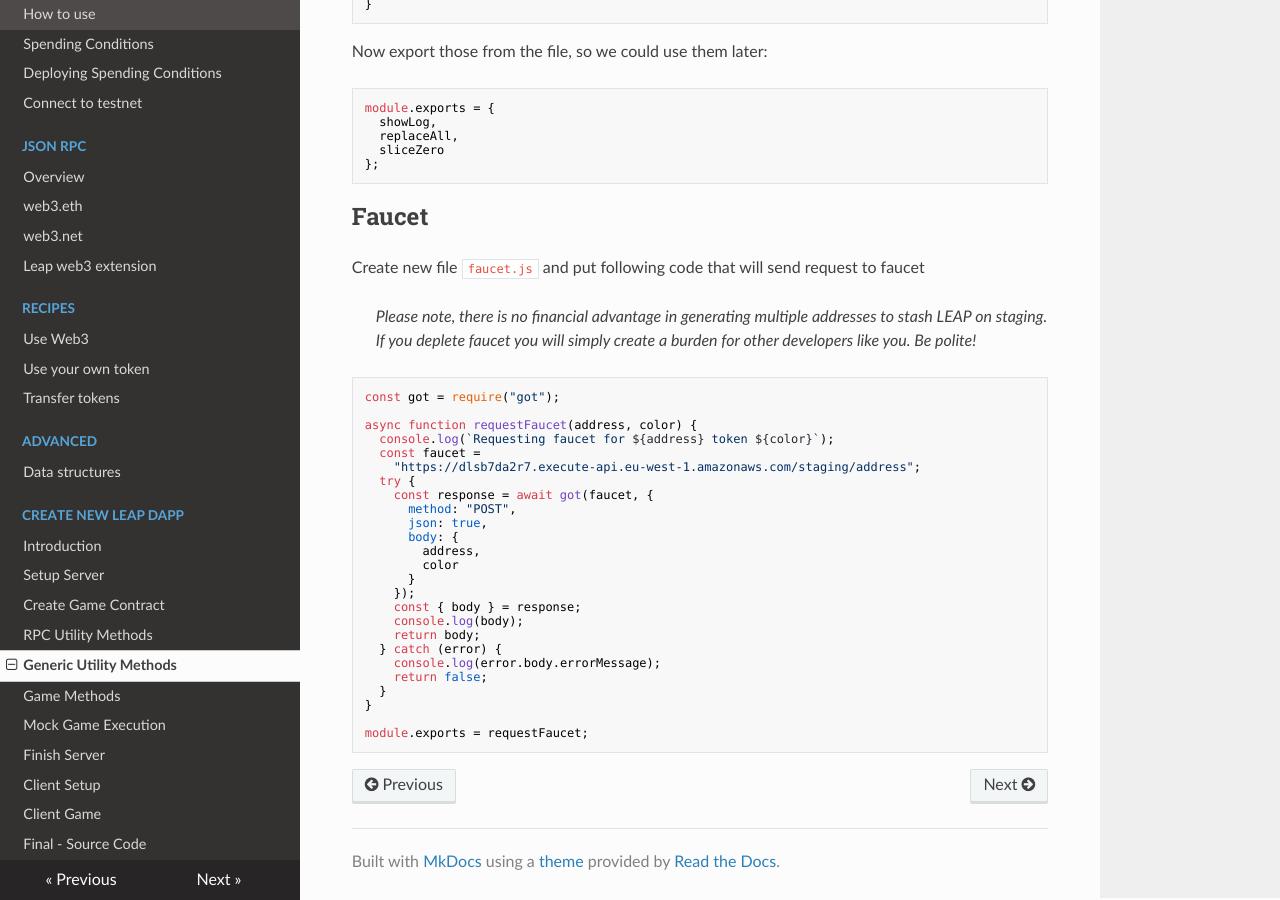
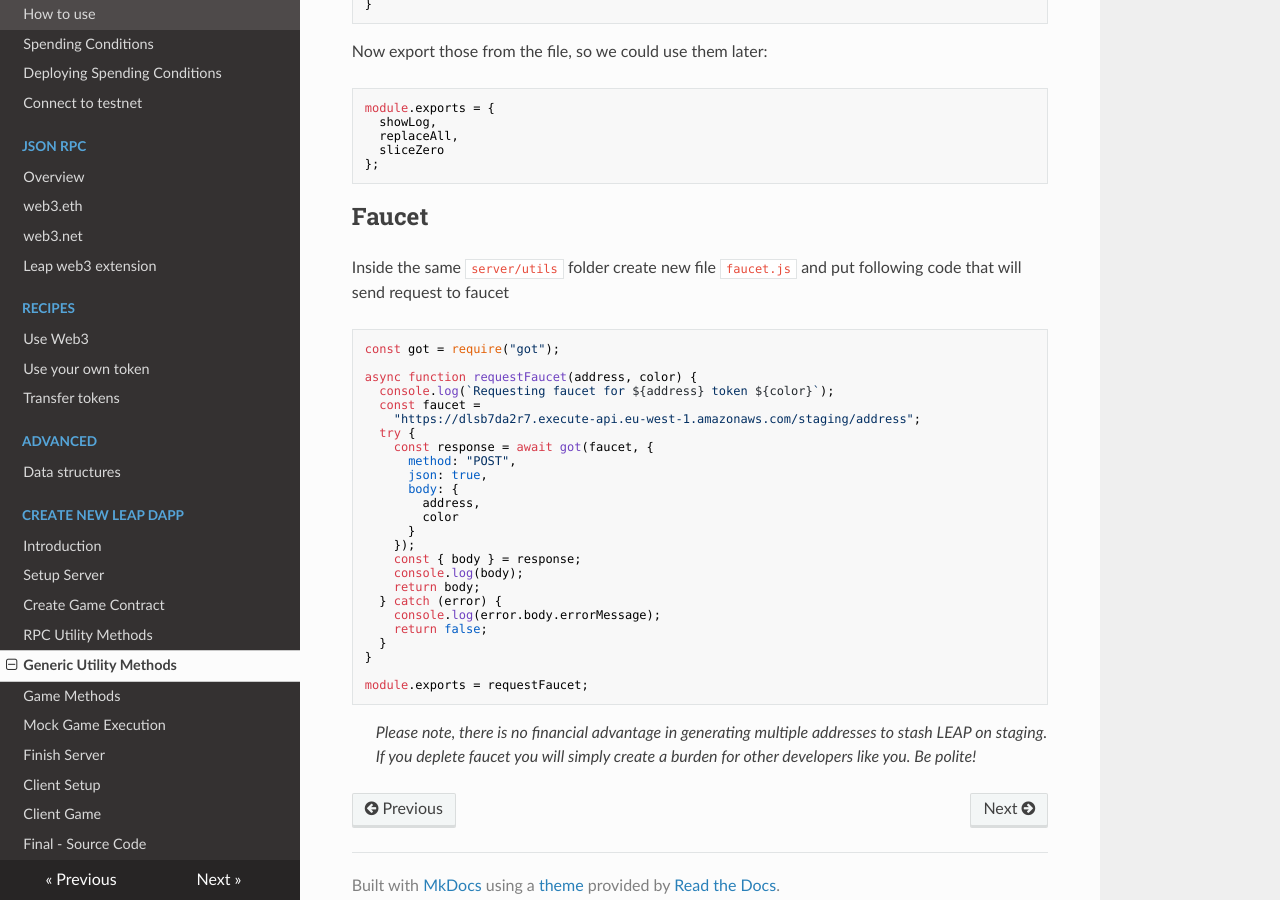
Before and after one commit to leapdao/docs, an MkDocs documentation site: the page built from docs/tutorials/new-dapp/step-4-generic-utility.md, in a window 1280 px wide and 900 px high, scrolled down 717 px. Built offline with MkDocs 1.6.1, drawn with Linux system fonts in a browser that asks for light colours; nearby versions of some CDN libraries; part of the change alters nothing that is shown.

````diff
--- a/docs/tutorials/new-dapp/step-4-generic-utility.md
+++ b/docs/tutorials/new-dapp/step-4-generic-utility.md
@@ -38,9 +38,7 @@ module.exports = {
 
 Faucet
 ---
-Create new file `faucet.js` and put following code that will send request to faucet
-> *Please note, there is no financial advantage in generating multiple addresses to stash LEAP on staging.
-If you deplete faucet you will simply create a burden for other developers like you. Be polite!*
+Inside the same `server/utils` folder create new file `faucet.js` and put following code that will send request to faucet
 ```javascript
 const got = require("got");
 
@@ -68,3 +66,5 @@ async function requestFaucet(address, color) {
 
 module.exports = requestFaucet;
 ```
+> *Please note, there is no financial advantage in generating multiple addresses to stash LEAP on staging.
+If you deplete faucet you will simply create a burden for other developers like you. Be polite!*
````
